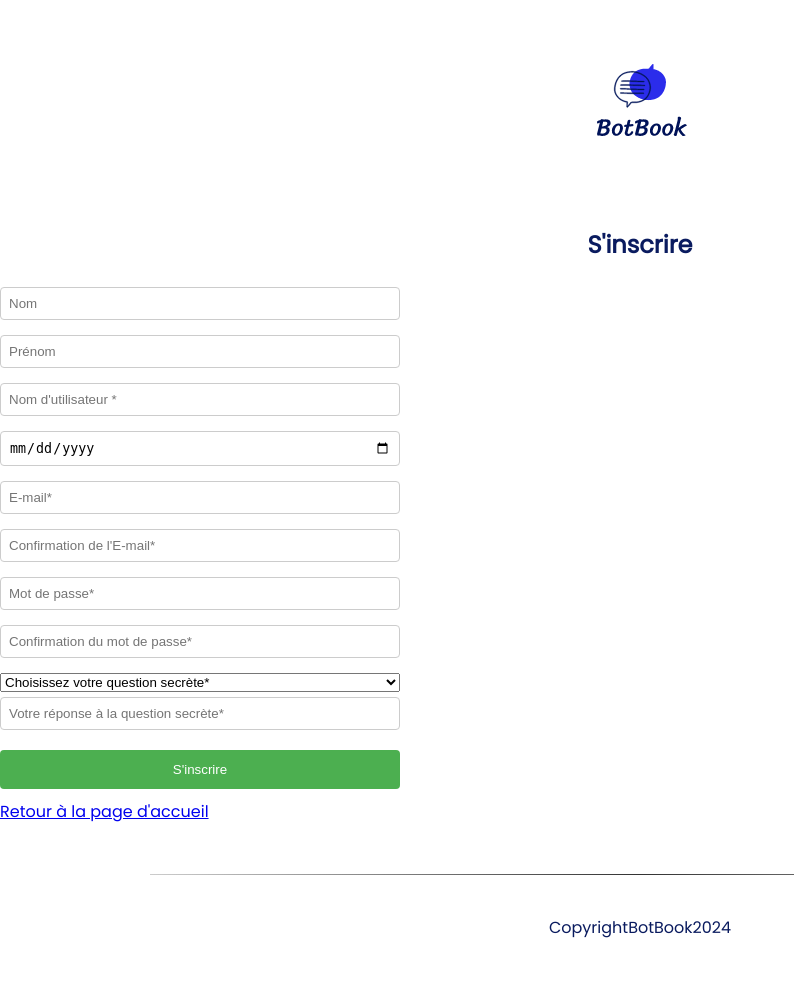
After one commit to YasmineDhif/BotBook, a PHP site: page /pinscription.php in a window 1280 px wide. The commit adds this page. Shown: the whole page, without its empty margins (0-794 px from the left). Run offline with PHP 8.4, Linux system fonts and the light colour scheme.

Commit message:
Ajouter fichiers
ajouter les pages manquantes php dans admin
html pages inscription et réinitialisation mot de passe

```diff
--- a/Botbook/asset/style.css
+++ b/Botbook/asset/style.css
@@ -19,33 +19,34 @@ body {
 }
 
 .right-column {
-    flex: 1; /* La colonne droite prendra autant d'espace que possible */
-    padding: 20px; /* Ajoutez un espace autour du contenu si nécessaire */
+    flex: 1;
+    padding: 20px;
+    display: flex;
+    flex-direction: column;
+    align-items: center;
+    color: #fff;
+    background-color: #0A1B5F;
 }
 
 .accueil-up, .formulaire {
     text-align: center;
-
 }
-
-
 
  img {
     max-width: 100%;
     height: auto;
 }
 
-
 .formulaire {
     flex: 1;
-    background-color: #2B2CEB;
+
     padding: 50px;
     border-radius: 8px;
-    box-shadow: 0 0 10px rgba(0, 0, 0, 0.1);
-    margin-bottom: 20px;
-    color: #fff;
-    align-content: center;
-
+    box-shadow: 0 0 20px rgba(0, 0, 0, 0.2);
+    margin: 20px;
+    align-items: center;
+    justify-content: center;
+    padding: 50px;
 }
 
 form {
@@ -72,28 +73,36 @@ input {
 }
 
 .form-links a {
-    color: #000748;
+    color: #fff;
     font-style: italic ;
-
-
 }
 
 /* Style du bouton de connexion */
 input[type="submit"] {
-    padding: 10px;
-    background-color: #007bff;
+    padding: 12px;
+    background-color: #4caf50; /* Couleur verte par exemple */
     color: #fff;
     border: none;
     border-radius: 4px;
     cursor: pointer;
-    margin:10px;
+    margin: 10px 0;
 }
 
 input[type="submit"]:hover {
-    background-color: #FF4653;
+    background-color: #45a049; /* Couleur verte légèrement plus sombre au survol */
 }
 
-
+footer{
+    margin-bottom: 50px;
+    text-align: center;
+}
+hr{
+    border: 0;
+    height: 1px;
+    background: white;
+    background-image: linear-gradient(to right, #ccc, #333, #ccc);
+    margin: 50px 150px 40px 150px;
+}
 
 
 
--- a/Botbook/pconnexion.php
+++ b/Botbook/pconnexion.php
@@ -5,7 +5,8 @@ include('partials/header.php');
 
     <div class="container">
         <div class="left-column">
-             <img src="img/logoBotBook.png" alt="logo">
+             <a href="index.php">
+              <img src="img/logoBotBook.png" alt="logo"></a>
              <p>Besoin de répertorier vos contacts personnels et professionnels dans un seul endroit?</p>
              <p>Essayer Botbook!</p>
 
@@ -28,7 +29,7 @@ include('partials/header.php');
                 <input type="password" id="password" name="password" required>
 
                 <div class="form-links">
-                <a href="preinitialisationmdp.php">Mot de passe oublié?</a>
+                <a href="pmdp.php">Mot de passe oublié?</a>
 
                 </div>
                 <input type="submit" name="bConnexion" value="Se connecter">
--- /dev/null
+++ b/Botbook/pinscription.php
@@ -0,0 +1,61 @@
+<?php
+$title = "S'inscrire";
+include('partials/header.php');
+session_start();
+?>
+
+<section>
+    <div class="accueil-up">
+    <a href="index.php">
+              <img src="img/logoBotBook.png" alt="logo"></a>
+        <h1><?php echo $title; ?></h1>
+    </div>
+
+
+<div class="forminscription">
+
+    <form action="admin/admin-inscription.php" method="POST">
+
+        <label for="name"></label>
+        <input name="name" type="text" id="name" placeholder="Nom" >
+
+        <label for="firstname"></label>
+        <input name="firstname" type="text" id="firstname" placeholder="Prénom" >
+
+        <label for="username"></label>
+        <input name="username" type="text" id="username" placeholder="Nom d'utilisateur *"  required>
+
+        <label for="birthday"></label>
+        <input name="birthday" type="date" id="birthday" placeholder="Date de naissance">
+
+        <label for="email"></label>
+        <input name="email" type="email" id="email" placeholder="E-mail*"  required>
+
+        <label for="email2"></label>
+        <input name="email2" type="email" id="email2" placeholder="Confirmation de l'E-mail*"  required>
+
+        <label for="password"></label>
+        <input name="password" type="password" id="password" name="password" placeholder="Mot de passe*" required>
+
+        <label for="password2"></label>
+        <input name="password2" type="password" id="password2" placeholder="Confirmation du mot de passe*" required>
+
+        <label for="question"></label>
+          <select id="question" name="question" required>
+            <option value="">Choisissez votre question secrète*</option>
+            <option>Quel est votre film préféré?</option>
+            <option>Quel est le nom de votre premier animal?</option>
+            <option>Quel est votre couleur préféré?</option>
+            <option>Quel est le meilleur voyage que vous avez fait?</option>
+          </select>
+
+        <label for="answer"></label>
+        <input type="text" id="answer" name="answer" placeholder="Votre réponse à la question secrète*" required>
+
+        <input type="submit" name="bInscription" value="S'inscrire">
+      </form>
+      <a href="index.php">Retour à la page d'accueil</a>
+
+
+      <?php
+    include('partials/footer.php');?>
```
Also changed, not shown: Botbook/pmdp.php (added, +35 -0 lines), Botbook/admin/admin-addContact.php (added), Botbook/admin/admin-connectdb.php (added), Botbook/admin/admin-deleteContact.php (added), Botbook/admin/admin-editContact.php (added), Botbook/admin/admin-inscription.php (added), Botbook/admin/admin-login.php (added), Botbook/admin/admin-pmdp.php (added), Botbook/admin/admin-requestSQL.php (added), Botbook/plistContact.php (added), Botbook/pmodContact.php (added).
